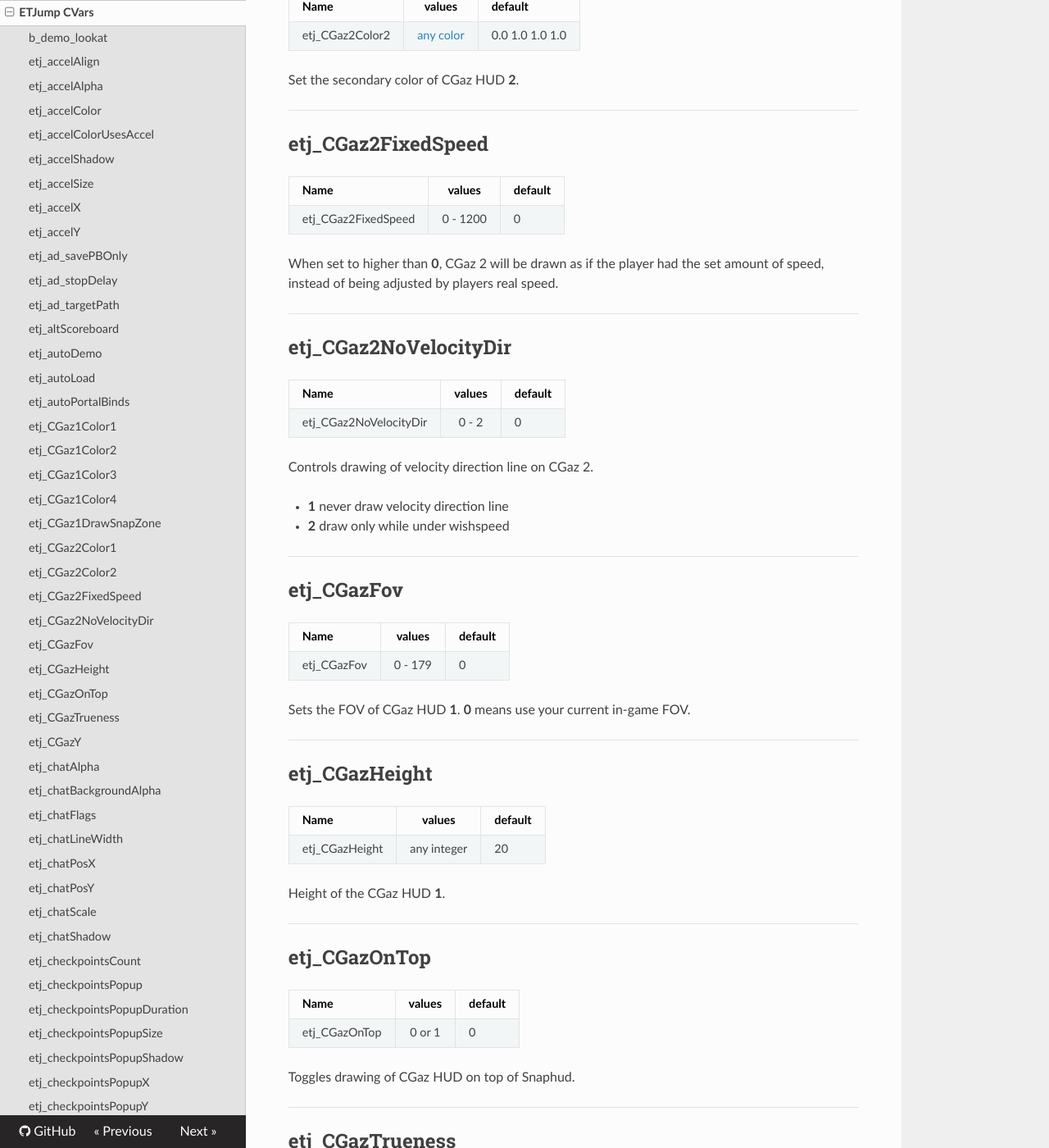
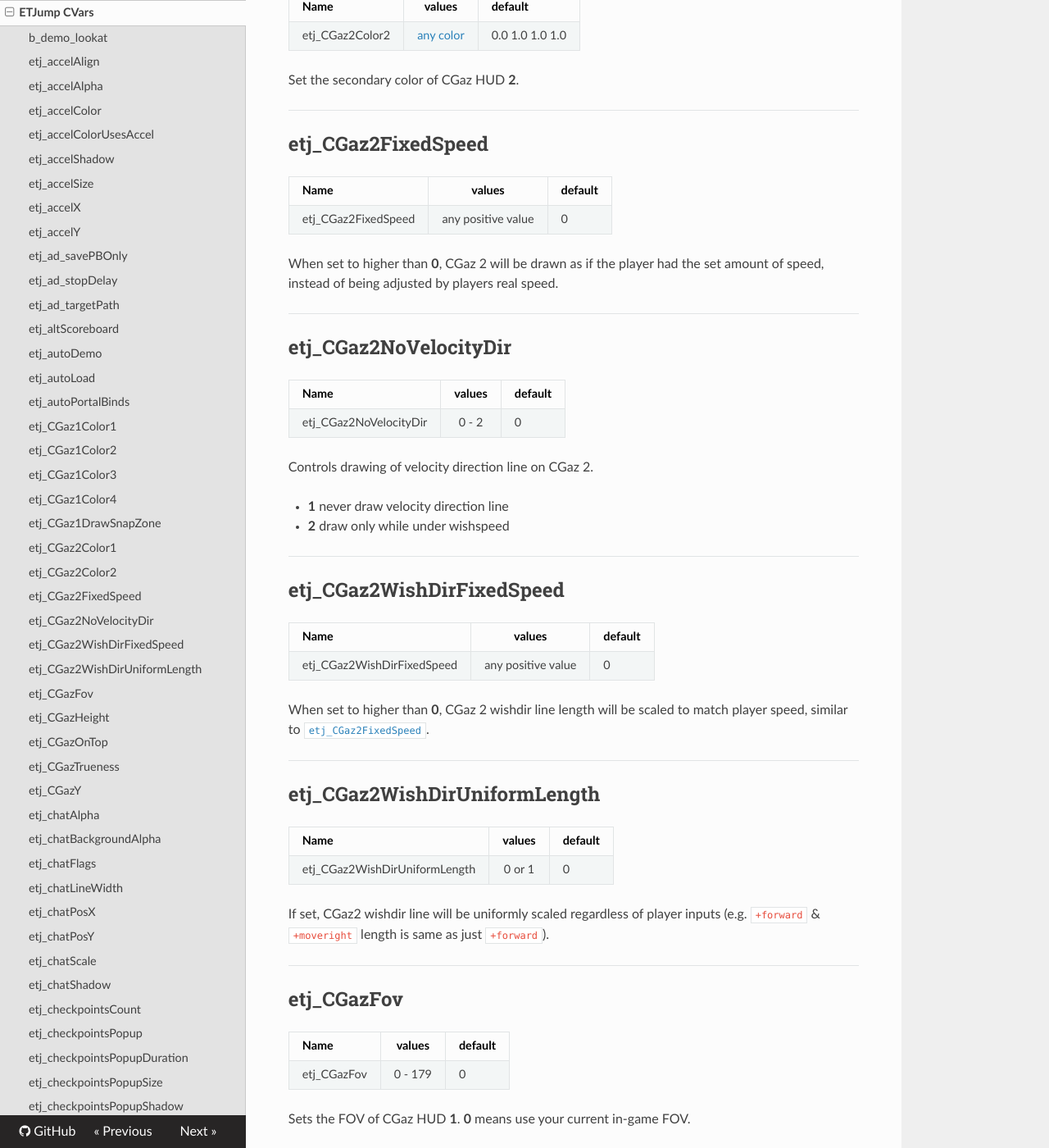
Before and after one commit to etjump/documentation, an MkDocs documentation site: the page built from docs/client/etjump_cvars.md, in a window 1280 px wide and 1400 px high, scrolled down 5986 px. Shown: the whole window at 82% size. Built offline with MkDocs 1.6.1, drawn with Linux system fonts in a browser that asks for light colours; nearby versions of some CDN libraries.

```diff
--- a/docs/client/etjump_cvars.md
+++ b/docs/client/etjump_cvars.md
@@ -240,9 +240,9 @@ Set the secondary color of CGaz HUD **2**.
 ---
 
 ## etj_CGaz2FixedSpeed
-Name                    | values        | default
-------------------------|:-------------:|-------------
-etj_CGaz2FixedSpeed     | 0 - 1200      | 0
+Name                    | values             | default
+------------------------|:------------------:|-------------
+etj_CGaz2FixedSpeed     | any positive value | 0
 
 When set to higher than **0**, CGaz 2 will be drawn as if the player had the set amount of speed, instead of being adjusted by players real speed.
 
@@ -257,6 +257,24 @@ Controls drawing of velocity direction line on CGaz 2.
 
 * **1** never draw velocity direction line
 * **2** draw only while under wishspeed
+
+---
+
+## etj_CGaz2WishDirFixedSpeed
+Name                       | values             | default
+---------------------------|:------------------:|-------------
+etj_CGaz2WishDirFixedSpeed | any positive value | 0
+
+When set to higher than **0**, CGaz 2 wishdir line length will be scaled to match player speed, similar to [`etj_CGaz2FixedSpeed`](#etj_cgaz2fixedspeed).
+
+---
+
+## etj_CGaz2WishDirUniformLength
+Name                          | values             | default
+------------------------------|:------------------:|-------------
+etj_CGaz2WishDirUniformLength | 0 or 1             | 0
+
+If set, CGaz2 wishdir line will be uniformly scaled regardless of player inputs (e.g. `+forward` & `+moveright` length is same as just `+forward`).
 
 ---
 
```
